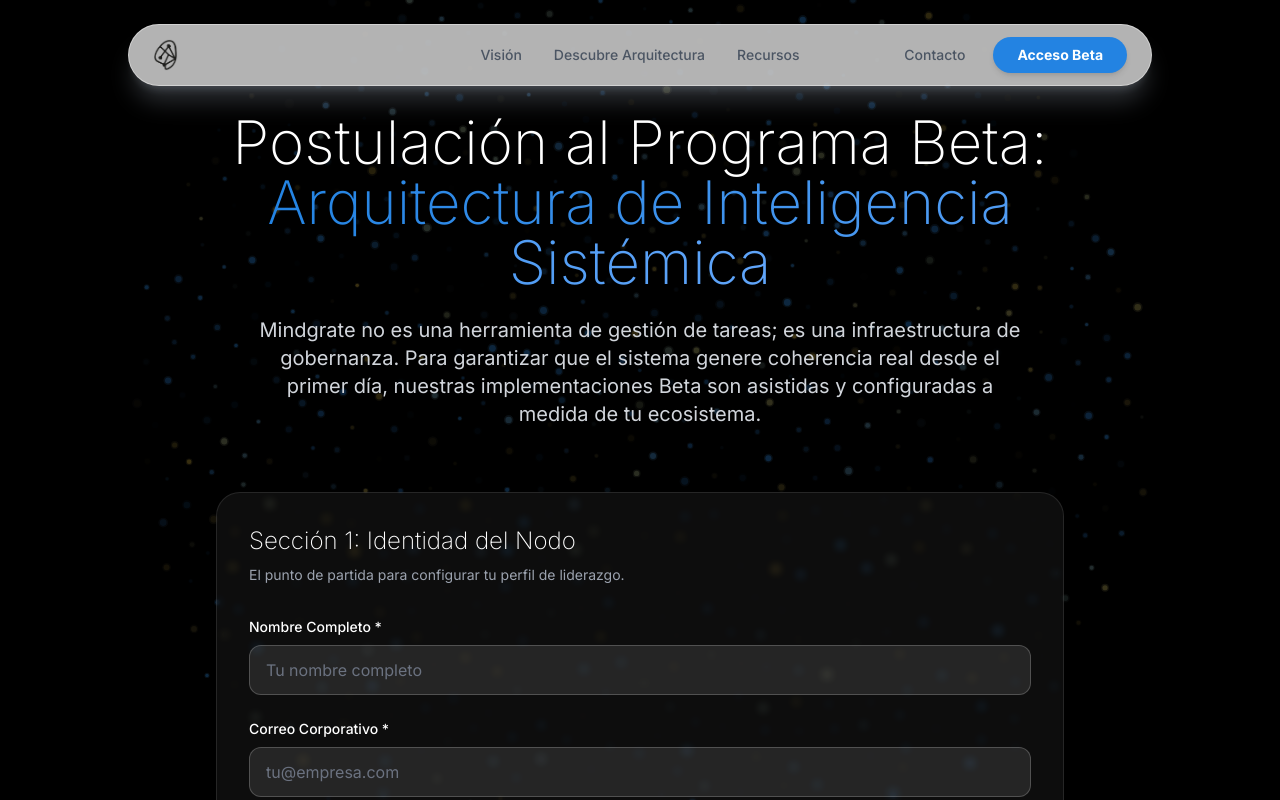
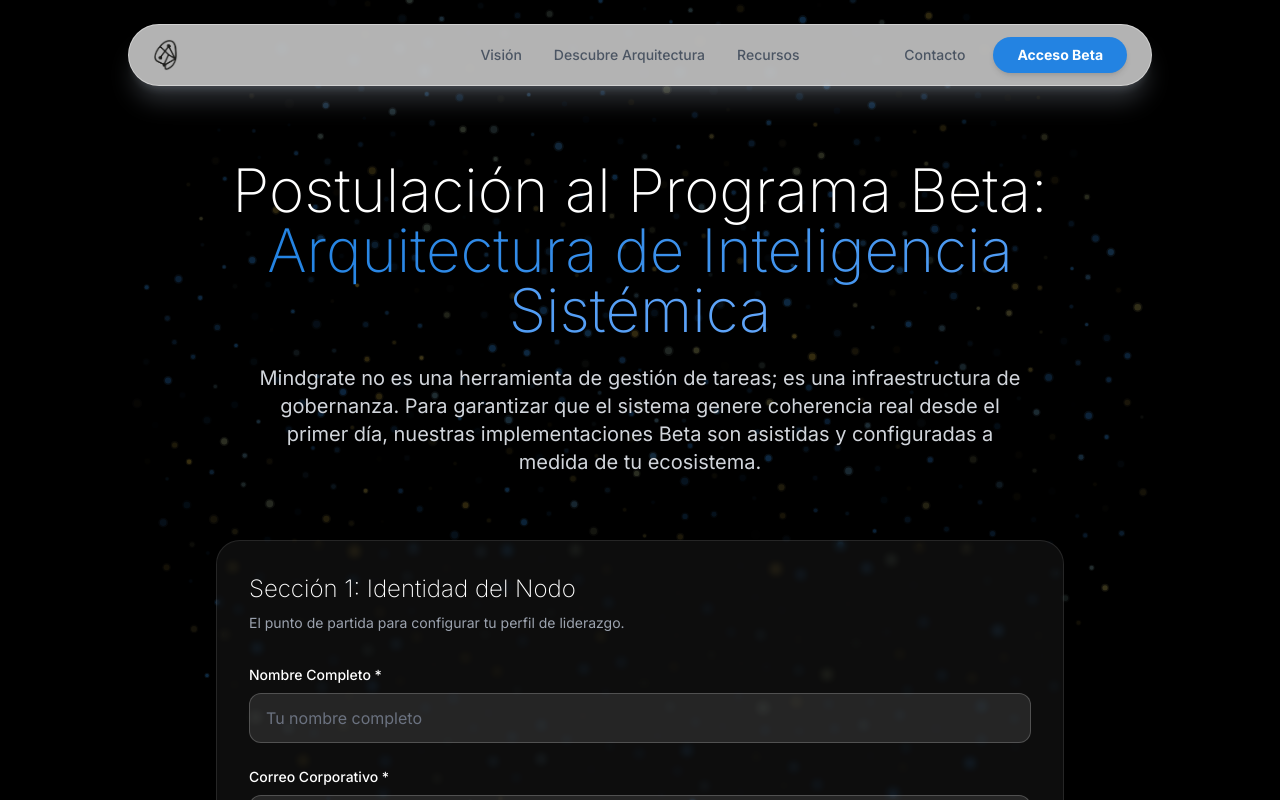
Before and after one commit to CB00106/mindgrate, a React (Vite) app: page /beta-application in a window 1280 px wide. Built offline with nearby package versions, Linux system fonts and the light colour scheme; no server answers.

Commit message:
formulario de la pagina beta aplicacio

```diff
--- a/src/components/layout/Header.tsx
+++ b/src/components/layout/Header.tsx
@@ -50,7 +50,7 @@
 
   return (
     <header className="fixed top-6 left-0 right-0 z-50 flex justify-center px-4">
-      <div className="bg-white/70 backdrop-blur-xl border border-white/40 shadow-xl shadow-blue-100/20 rounded-full px-6 py-3 flex items-center max-w-5xl w-full transition-all duration-300">
+      <div className="bg-white/70 backdrop-blur-sm border border-white/40 shadow-xl shadow-blue-100/20 rounded-full px-6 py-3 flex items-center max-w-5xl w-full transition-all duration-300">
 
         {/* LEFT: Logo */}
         <div className="flex items-center justify-start flex-1">
--- a/src/components/layout/Navbar.tsx
+++ b/src/components/layout/Navbar.tsx
@@ -52,7 +52,7 @@
     { path: '/notifications', label: 'Follow Request' },];
 
   return (
-    <nav className="sticky top-0 z-50 bg-white/70 backdrop-blur-md border-b border-gray-200/50 px-6 py-4 shadow-sm transition-all duration-300">
+    <nav className="sticky top-0 z-50 bg-white/70 backdrop-blur-none border-b border-gray-200/50 px-6 py-4 shadow-sm transition-all duration-300">
       <div className="flex items-center justify-between">
         <div className="flex items-center">
           <Link to="/" className="flex items-center space-x-2 hover:opacity-80 transition-opacity">
--- a/src/pages/BetaApplication.tsx
+++ b/src/pages/BetaApplication.tsx
@@ -1,4 +1,4 @@
-import React, { useState, useEffect } from 'react';
+import React, { useState } from 'react';
 import { motion, useScroll, useTransform } from 'framer-motion';
 import { CheckCircle2, ArrowRight } from 'lucide-react';
 import { useNavigate } from 'react-router-dom';
@@ -129,7 +129,7 @@
             </motion.div>
 
             {/* Contenido */}
-            <div className="relative z-10 max-w-4xl mx-auto px-6 pt-28 pb-20">
+            <div className="relative z-10 max-w-4xl mx-auto px-6 pt-40 pb-20">
                 {/* Header */}
                 <motion.div
                     initial={{ opacity: 0, y: 20 }}
--- a/src/pages/Home.tsx
+++ b/src/pages/Home.tsx
@@ -1,6 +1,6 @@
 import React, { useState } from 'react';
 import { motion } from 'framer-motion';
-import { ArrowRight, AlertTriangle, Layers, LayoutTemplate, X, CheckCircle2, BrainCircuit, Network, ShieldCheck, Target, Cpu, Zap, FileText } from 'lucide-react';
+import { ArrowRight, AlertTriangle, Layers, LayoutTemplate, X, CheckCircle2, BrainCircuit, Network, ShieldCheck, Target, Cpu, Zap } from 'lucide-react';
 import KineticMesh from '@/components/landing/KineticMesh';
 import supabase from '@/services/supabaseClient';
 import { logger } from '@/utils/logger';
@@ -205,7 +205,7 @@
             transition={{ delay: 0.4, duration: 0.6 }}
             className="flex items-center justify-center pt-8"
           >
-            <a href="/login" className="px-8 py-4 bg-[#2383e2] text-white rounded-2xl font-bold text-lg hover:bg-[#1d6ab8] transition-all shadow-lg hover:shadow-blue-200 hover:-translate-y-1 flex items-center gap-2">
+            <a href="/beta-application" className="px-8 py-4 bg-[#2383e2] text-white rounded-2xl font-bold text-lg hover:bg-[#1d6ab8] transition-all shadow-lg hover:shadow-blue-200 hover:-translate-y-1 flex items-center gap-2">
               Prueba el MVP <ArrowRight className="w-5 h-5" />
             </a>
           </motion.div>
```
